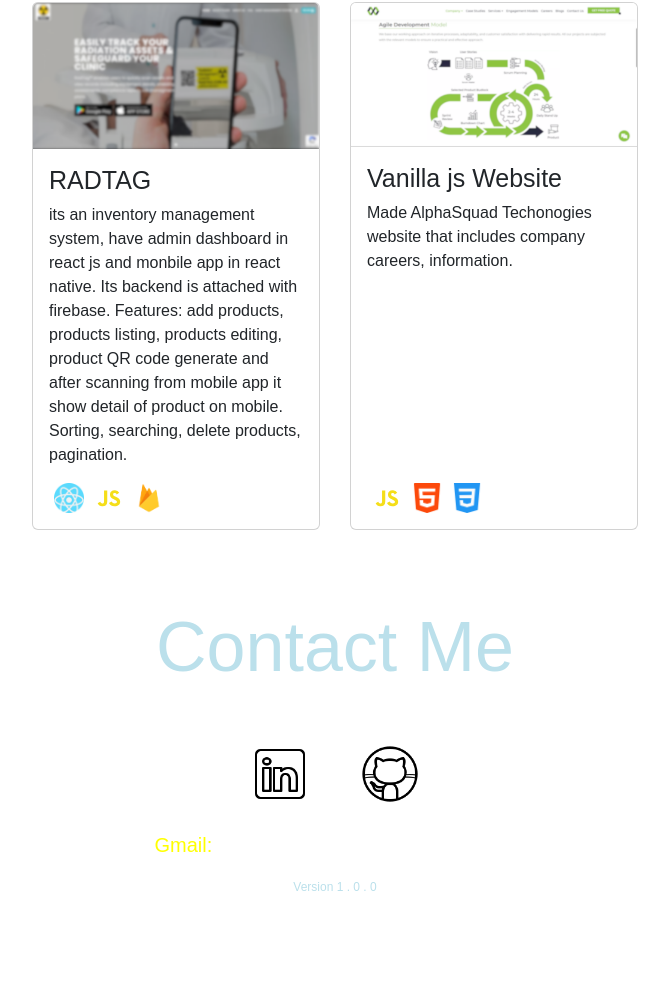
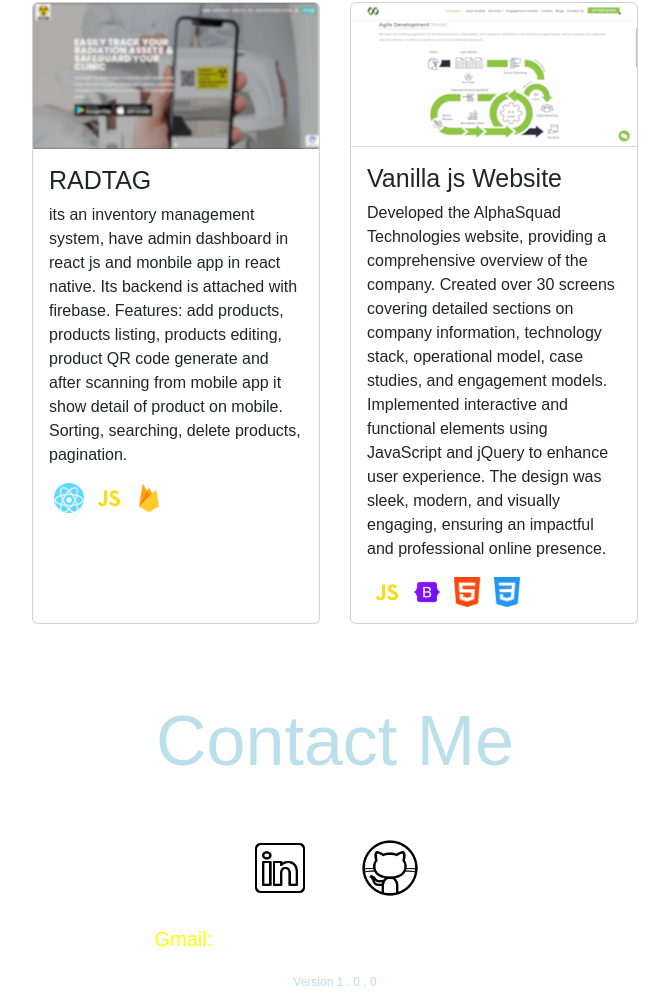
Before and after one commit to userahmad6780/portfolio, a plain HTML site: page index.html in a window 1280 px wide. Shown: the part 2763-3761 px from the top of the page, without its empty margins (305-974 px from the left). Before the commit the page ends 3659 px from the top, so only its background shows below. Drawn offline with nearby package versions, Linux system fonts and the light colour scheme; a script that the page names is missing; a web font is replaced by a local one.

Commit message:
updated vanilla js project description and added technology in skill that i used while working on this project

```diff
--- a/index.html
+++ b/index.html
@@ -93,7 +93,7 @@
           </div>
         </div>
       </nav>
-      <div style="width: 80%;" class="m-auto" id="about_section">
+      <div style="width: 80%" class="m-auto" id="about_section">
         <div
           class="horizontalDivs d-flex flex-column flex-md-row-reverse justify-content-md-between"
         >
@@ -639,8 +639,14 @@
                 Vanilla js Website
               </h5>
               <p class="card-text secondary_heading font_standard">
-                Made AlphaSquad Techonogies website that includes company
-                careers, information.
+                Developed the AlphaSquad Technologies website, providing a
+                comprehensive overview of the company. Created over 30 screens
+                covering detailed sections on company information, technology
+                stack, operational model, case studies, and engagement models.
+                Implemented interactive and functional elements using JavaScript
+                and jQuery to enhance user experience. The design was sleek,
+                modern, and visually engaging, ensuring an impactful and
+                professional online presence.
               </p>
               <div class="d-flex flex-wrap mt-auto">
                 <div class="project-tech-image-wrapper">
@@ -649,6 +655,15 @@
                     class="image-fluid"
                     src="./assets/js.svg"
                     alt="javascript"
+                    decoding="async"
+                  />
+                </div>
+                <div class="project-tech-image-wrapper">
+                  <img
+                    loading="lazy"
+                    class="image-fluid"
+                    src="./assets/bootstrap-logo-shadow.png"
+                    alt="bootstrap"
                     decoding="async"
                   />
                 </div>
@@ -730,7 +745,10 @@
           mahmadctn38@gmail.com
         </p>
       </div>
-      <p class="text_light font_standard tertiary_heading" style="margin-top: auto; text-align: center;">
+      <p
+        class="text_light font_standard tertiary_heading"
+        style="margin-top: auto; text-align: center"
+      >
         Version 1 . 0 . 0
       </p>
     </div>
```
